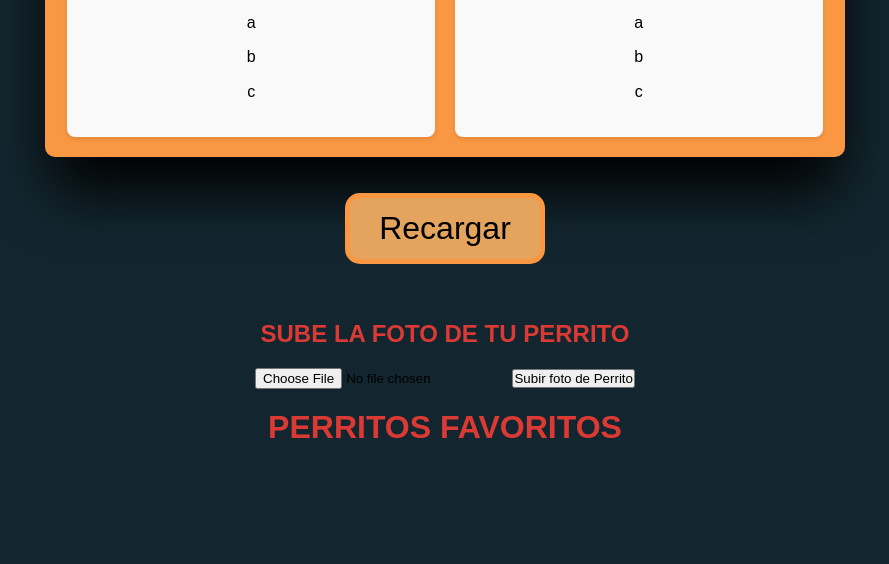
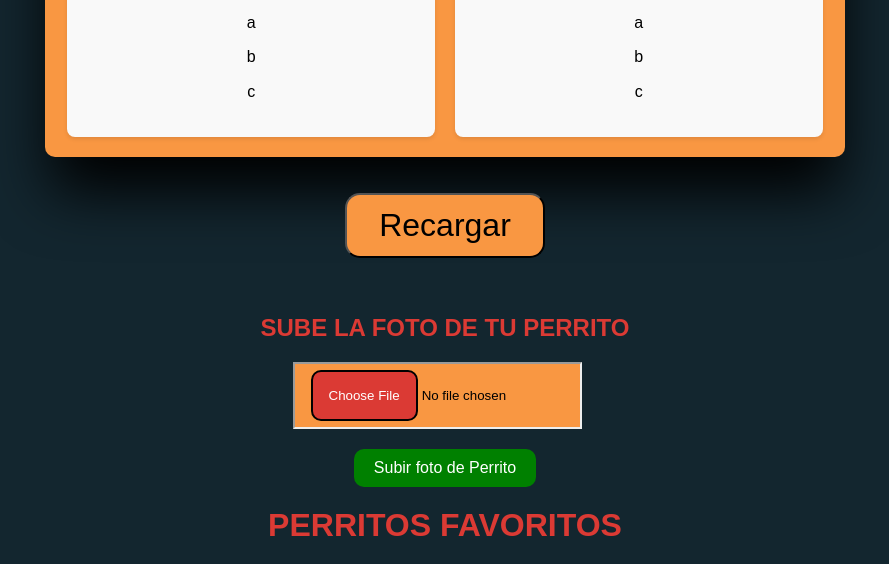
Before and after one commit to Fer-dev-gt/The-dog-API, a plain HTML site: page index.html in a window 1280 px wide. Shown: the part 269-833 px from the top of the page, without its empty margins (195-1084 px from the left). Before the commit the page ends 800 px from the top, so only its background shows below. Drawn offline with nearby package versions, Linux system fonts and the light colour scheme; no server answers.

Commit message:
Added preview section for images that we want to upload

```diff
--- a/index.html
+++ b/index.html
@@ -19,7 +19,7 @@
         <p class="card__title" id="titlePerrito1"></p>
         <article>
           <img class="card__img" alt="Foto perrito Aleatorio" id="perroAleatorio1" />
-          <button id="btn1">
+          <button id="btn1" class="buttonCard">
             Guardar perrito en Favoritos
           </button>
         </article>
@@ -34,7 +34,7 @@
         <p class="card__title" id="titlePerrito2"></p>
         <article>
           <img class="card__img" alt="Foto perrito Aleatorio" id="perroAleatorio2" />
-          <button id="btn2">
+          <button id="btn2" class="buttonCard">
             Guardar perrito en Favoritos
           </button>
         </article>
@@ -54,8 +54,11 @@
   <section id="uploadPerrito">
     <h1>Sube la foto de tu Perrito</h1>
     <form id="uploadingForm">
-      <input id="file" type="file" name="file">
-      <button type="button" onclick="uploadPerritoPhoto()"> Subir foto de Perrito</button>
+      <div>
+        <input id="file" type="file" name="file" onchange="previewImage()">
+        <img id="imagePreview" alt="Image preview">
+      </div>
+      <button type="button" onclick="uploadPerritoPhoto()">Subir foto de Perrito</button>
     </form>
   </section>
   <h1>Perritos Favoritos</h1>
--- a/main.js
+++ b/main.js
@@ -3,7 +3,7 @@ const api = axios.create({
 });
 api.defaults.headers.common['X-API-KEY'] = 'live_n1ykKZKQyBVMv3bkbwcuZGnc9qtZUwneLCROUduvX4m7eJLgUhwetUf1M1HfDadJ';   // Tambien puedo agregar información adicional a mi Objeto de Axios de arriba usando el método (.defaults.headers.common['x-api-key'])
 
-const API_URL_RANDOM = `https://api.thedogapi.com/v1/breeds?`;                                          // API de perritos, utlizo "Query Parameters" para filtrar y manejar la cantidad de objetos que solicito (?limit=3&page=2)
+const API_URL_RANDOM = `https://api.thedogapi.com/v1/breeds?`;                                                        // API de perritos, utlizo "Query Parameters" para filtrar y manejar la cantidad de objetos que solicito (?limit=3&page=2)
 const API_URL_FAVORITES = `https://api.thedogapi.com/v1/favourites`;
 const API_URL_FAVORITES_UPLOAD = `https://api.thedogapi.com/v1/images/upload`;
 const API_URL_FAVORITES_DELETE = (id) => `https://api.thedogapi.com/v1/favourites/${id}`;
@@ -108,40 +108,42 @@ async function loadFavouritePerritos(){
 
 
 
-async function saveFavouritePerrito(id) {                                                   // Guarda un objeto de un perrito en la lista de Favorites usando el método "POST"
+async function saveFavouritePerrito(id) {                                                             // Guarda un objeto de un perrito en la lista de Favorites usando el método "POST"
   /*    Lo comente para hacer la misma petición pero usando AXIOS
-  const response = await fetch(API_URL_FAVORITES, {                                         // Vamos a enviar un Objeto en el segundo parámetro con la información de lo que vamos a subir y el formato indicado, esto sucede cada vez que hacemos una solicitud que no sea la de por defecto "GET"
+  const response = await fetch(API_URL_FAVORITES, {                                                   // Vamos a enviar un Objeto en el segundo parámetro con la información de lo que vamos a subir y el formato indicado, esto sucede cada vez que hacemos una solicitud que no sea la de por defecto "GET"
     method: 'POST',
     headers: {
       'Content-Type': 'application/json',
       'X-API-KEY': 'live_n1ykKZKQyBVMv3bkbwcuZGnc9qtZUwneLCROUduvX4m7eJLgUhwetUf1M1HfDadJ'
     },
-    body: JSON.stringify({                                                                  // En el "body" mandamos precisamente la información del dato que vamos a guardar y le aplicamos el método "stringify"
+    body: JSON.stringify({                                                                            // En el "body" mandamos precisamente la información del dato que vamos a guardar y le aplicamos el método "stringify"
       image_id: id
     }),
   });
   const data = await response.json();
   */
 
-  const { data, status } = await api.post('/favourites', {                                  // En vez de enviar el verbo POST en los headers, con Axios puedo usarlo con el método ".post()" y como parametro solo completo el endpoint a mi url Baso "/favourites", y el segundo parámetro enviamos un objeto body con la info de lo que queremos enviar
-    image_id: id,                                                                           // Con Axios ya no tenemos que hacer el "JSON.stringify" este ya lo hace por nosotros
+  const { data, status } = await api.post('/favourites', {                                            // En vez de enviar el verbo POST en los headers, con Axios puedo usarlo con el método ".post()" y como parametro solo completo el endpoint a mi url Baso "/favourites", y el segundo parámetro enviamos un objeto body con la info de lo que queremos enviar
+    image_id: id,                                                                                     // Con Axios ya no tenemos que hacer el "JSON.stringify" este ya lo hace por nosotros
   });
   console.log('Save');
   console.log(status);
 
-  //if(response.status !== 200) {                                                             // Verificadmos que el "response.status" es cualquier cosa distinta a 200, si no es 200 muestro un mensaje de error
+  //if(response.status !== 200) {                                                                     // Verificadmos que el "response.status" es cualquier cosa distinta a 200, si no es 200 muestro un mensaje de error
   if(status !== 200) {
     spanError.innerText = "Hubo un error: " + status;
     console.log(data);
   } else {
     console.log('Perrito guardado en favoritos');
+    const previewImage = document.querySelector('#imagePreview');
+    previewImage.style.display = 'none';
     loadFavouritePerritos();
   }
 }
 
 
 
-async function deleteFavouritePerrito(id) {                                                   // Borra de la lista de Favoritos al objeto seleccionado con el parámetro "id"
+async function deleteFavouritePerrito(id) {                                                         // Borra de la lista de Favoritos al objeto seleccionado con el parámetro "id"
   const response = await fetch(API_URL_FAVORITES_DELETE(id), {
     method: 'DELETE',
     headers: {
@@ -150,7 +152,7 @@ async function deleteFavouritePerrito(id) {
   });
   //const data = await response.json();
 
-  if(response.status !== 200) {                                                             // Verificadmos que el "response.status" es cualquier cosa distinta a 200, si no es 200 muestro un mensaje de error
+  if(response.status !== 200) {                                                                     // Verificadmos que el "response.status" es cualquier cosa distinta a 200, si no es 200 muestro un mensaje de error
     console.log("noooooooo");
     spanError.innerText = "Hubo un error: " + response.status + data.message;
     console.log(data);
@@ -185,5 +187,20 @@ async function uploadPerritoPhoto() {
     console.log(data.url);                                                                    // Imprimo la url de mi objeto
     saveFavouritePerrito(data.id);                                                            // Invoco la función para guardar la imagen/archivo que escogí
   }
+}
 
+
+
+function previewImage() {
+  const previewImage = document.querySelector('#imagePreview');
+  previewImage.style.display = 'initial';
+  const reader = new FileReader();
+  const filePreview = document.querySelector('#file').files[0];
+  reader.addEventListener('load', () => {
+    previewImage.src = reader.result;
+  }, false);
+
+  if(filePreview) {
+    reader.readAsDataURL(filePreview)
+  }
 }
--- a/styles.css
+++ b/styles.css
@@ -67,6 +67,7 @@ section img {
   justify-content: space-between;
 }
 .card {
+  cursor: pointer;
   background-color: #f9f9f9;
   border-radius: 8px;
   padding: 20px;
@@ -89,7 +90,13 @@ section img {
   border-radius: 0 0 10px 10px;
   margin-bottom: 10px;
 }
-
+#buttonCard {
+  background-color: green;
+  margin-top: 10px;
+  margin-left: auto;
+  margin-right: auto;
+  border-radius: 10px;
+}
 .card__info {
   display: flex;
   flex-direction: column;
@@ -99,8 +106,7 @@ section img {
 .botonesPerritoRandom {
   margin: 36px;
   align-items: center;
-  background-color: rgb(228, 164, 94);
-  border: 5px solid rgb(249, 151, 66);
+  background-color:  rgb(249, 151, 66);
   border-radius: 15px;
   cursor: pointer;
   font-size: 2rem;
@@ -108,3 +114,57 @@ section img {
   width: 200px;
   height: auto;
 }
+input {
+  writing-mode: horizontal-tb !important;
+  color: black;
+  cursor: pointer;
+  background-color: rgb(249, 151, 66);
+  padding: 6px 16px;
+  border-width: 2px;
+  border-style: inset;
+  border-color: -internal-light-dark(rgb(118, 118, 118), rgb(133, 133, 133));
+  margin-right: 16px;
+}
+::-webkit-file-upload-button {
+  width: fit-content;
+  border: none;
+  background: #DB3A34;
+  border-radius: 5px;
+  color: white;
+  cursor: pointer;
+  transition: all 0.3s ease-in-out;
+  padding: 1rem;
+  border-radius: 10px;
+  border: 2px solid black;
+}
+#uploadPerrito {
+  margin-bottom: 20px;
+}
+#uploadingForm > div {
+  display: flex;
+  flex-wrap: wrap;
+  justify-content: center;
+  align-items: center;
+  margin-bottom: 10px;
+}
+#imagePreview {
+  max-width: 300px;
+}
+button[type="button"] {
+  padding: 10px 20px;
+  font-size: 16px;
+  background-color: red;
+  color: white;
+  border: none;
+  cursor: pointer;
+}
+#uploadingForm button[type="button"] {
+  background-color: green;
+  margin-top: 10px;
+  margin-left: auto;
+  margin-right: auto;
+  border-radius: 10px;
+}
+#imagePreview {
+  display: none;
+}
```
